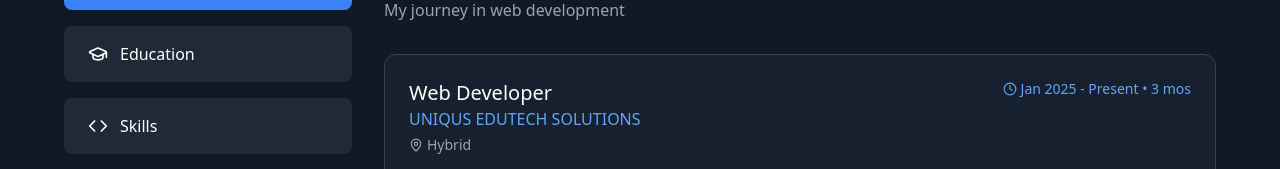
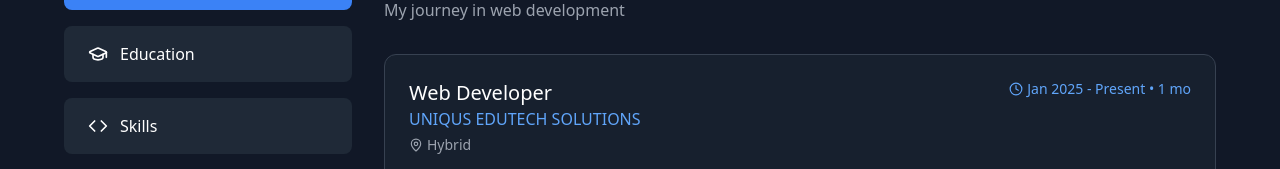
Before and after one commit to Jatin-1111/portfolio-next, a Next.js app: page /about in a window 1280 px wide. Shown: the part 190-359 px from the top of the page. Built offline with nearby package versions, Linux system fonts and the light colour scheme.

Commit message:
EXP function created

```diff
--- a/app/about/About.js
+++ b/app/about/About.js
@@ -1,5 +1,5 @@
 'use client'
-import React, { useState } from 'react';
+import React, { useState, useEffect } from 'react';
 import { motion, AnimatePresence } from 'framer-motion';
 import {
     Briefcase,
@@ -13,6 +13,54 @@ import {
 
 const ProfileTabs = () => {
     const [activeTab, setActiveTab] = useState('experience');
+    const [currentTime, setCurrentTime] = useState(new Date());
+
+    // Update current time every hour (not every minute - waste of resources)
+    useEffect(() => {
+        const timer = setInterval(() => {
+            setCurrentTime(new Date());
+        }, 3600000); // Update every hour (1000 * 60 * 60)
+
+        return () => clearInterval(timer);
+    }, []);
+
+    // Optimized memoized calculation - O(1) time complexity
+    const calculateExperiencePeriod = React.useMemo(() => {
+        return (startDate, endDate = null) => {
+            const start = new Date(startDate);
+            const end = endDate ? new Date(endDate) : currentTime;
+
+            // Direct month calculation - more efficient than days conversion
+            const startYear = start.getFullYear();
+            const startMonth = start.getMonth();
+            const endYear = end.getFullYear();
+            const endMonth = end.getMonth();
+
+            const totalMonths = (endYear - startYear) * 12 + (endMonth - startMonth);
+            const years = Math.floor(totalMonths / 12);
+            const months = totalMonths % 12;
+
+            // Pre-computed duration string - avoid repeated string operations
+            let duration = '';
+            if (years > 0) {
+                duration += `${years} yr${years > 1 ? 's' : ''} `;
+            }
+            if (months > 0) {
+                duration += `${months} mo${months > 1 ? 's' : ''}`;
+            }
+            if (!years && !months) {
+                duration = '1 mo';
+            }
+
+            // Cache formatted dates to avoid repeated toLocaleDateString calls
+            const startFormatted = start.toLocaleDateString('en-US', { month: 'short', year: 'numeric' });
+            const endFormatted = endDate
+                ? end.toLocaleDateString('en-US', { month: 'short', year: 'numeric' })
+                : 'Present';
+
+            return `${startFormatted} - ${endFormatted} • ${duration.trim()}`;
+        };
+    }, [currentTime]); // Only recalculate when currentTime changes
 
     const tabs = [
         { id: 'experience', label: 'Experience', icon: <Briefcase className="w-5 h-5" /> },
@@ -25,11 +73,13 @@ const ProfileTabs = () => {
         {
             title: "Web Developer",
             company: "UNIQUS EDUTECH SOLUTIONS",
-            period: "Jan 2025 - Present • 3 mos",
+            startDate: "2025-01-01", // Use actual start date
+            endDate: null, // null means current/ongoing
             location: "Hybrid",
             description: "Develop responsive web applications using Next.js and React.js. Implemented UI components with Tailwind CSS and ShadCN, created backend APIs using Node.js and Express.js, and improved site performance using MongoDB.",
             technologies: ["Next.js", "React.js", "Node.js", "Express.js", "MongoDB", "Tailwind CSS", "Framer Motion", "ShadCN", "Postman API", "MERN Stack", "JavaScript"]
         },
+        // Add more experiences here with their respective dates
     ];
 
     const education = [
@@ -140,7 +190,8 @@ const ProfileTabs = () => {
                                         </div>
                                         <div className="flex items-center">
                                             <span className="text-blue-400 text-sm flex items-center gap-1">
-                                                <Clock className="w-3.5 h-3.5" /> {exp.period}
+                                                <Clock className="w-3.5 h-3.5" />
+                                                {calculateExperiencePeriod(exp.startDate, exp.endDate)}
                                             </span>
                                         </div>
                                     </div>
```
